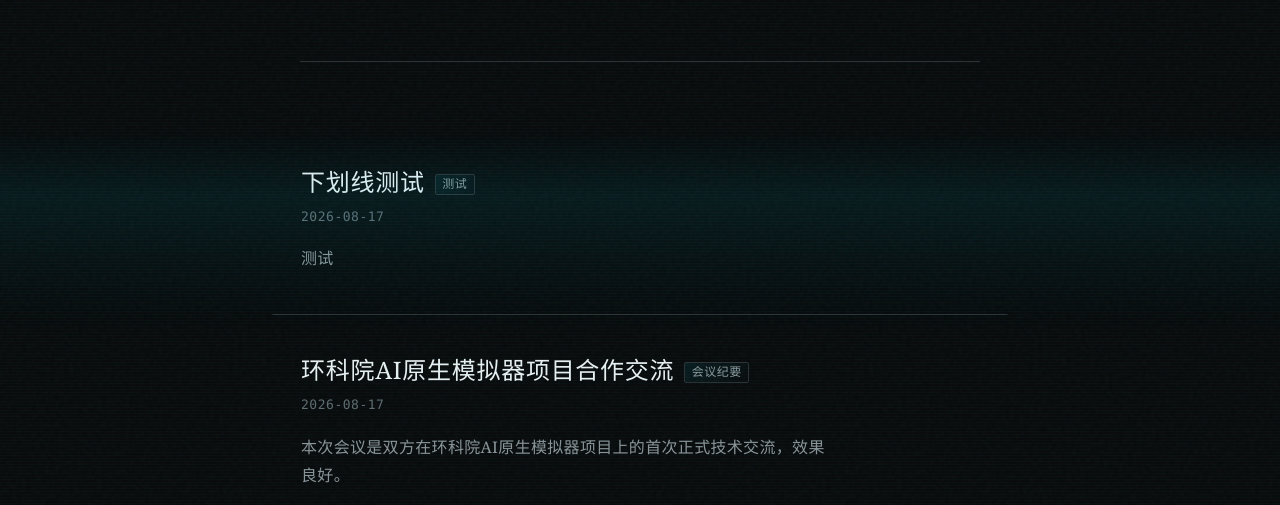
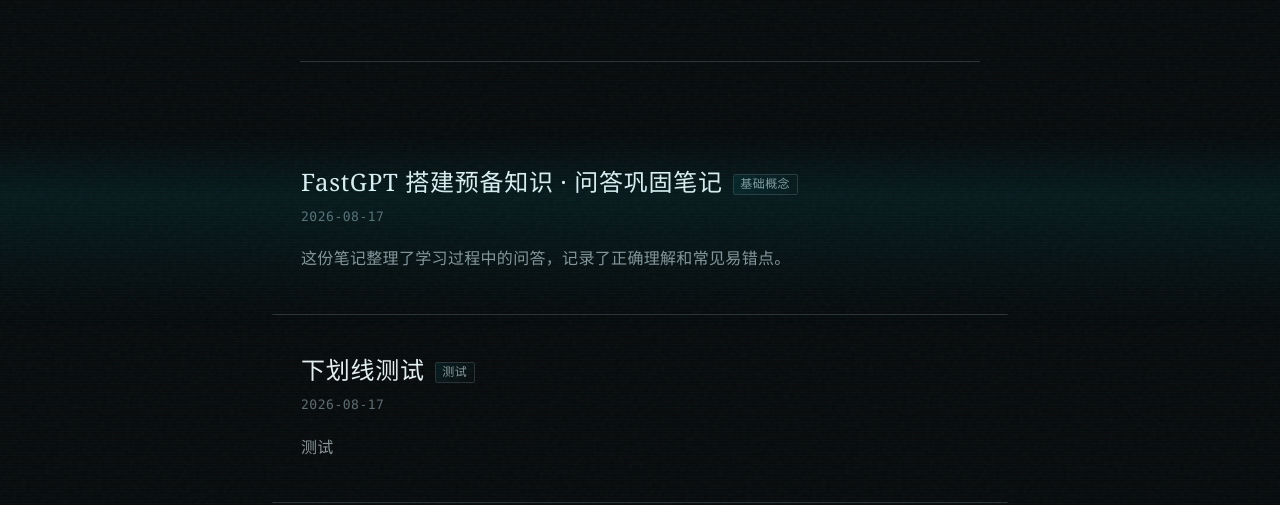
Before and after one commit to xixihi197/my-ai-blog, a website: page index.html in a window 1280 px wide. Shown: the part 295-800 px from the top of the page. Drawn offline with Linux system fonts and the light colour scheme.

Commit message:
首页添加笔记：FastGPT 搭建预备知识 · 问答巩固笔记

```diff
--- a/index.html
+++ b/index.html
@@ -17,6 +17,11 @@
 
         <section class="note-list" aria-label="笔记列表">
             <hr>
+            <article class="note">
+                <h2><a href="notes/fastgpt-搭建预备知识-问答巩固笔记.html">FastGPT 搭建预备知识 · 问答巩固笔记</a> <span class="tag">基础概念</span></h2>
+                <time class="meta" datetime="2026-08-17">2026-08-17</time>
+                <p class="summary">这份笔记整理了学习过程中的问答，记录了正确理解和常见易错点。</p>
+            </article>
             <article class="note">
                 <h2><a href="notes/下划线测试.html">下划线测试</a> <span class="tag">测试</span></h2>
                 <time class="meta" datetime="2026-08-17">2026-08-17</time>
```
